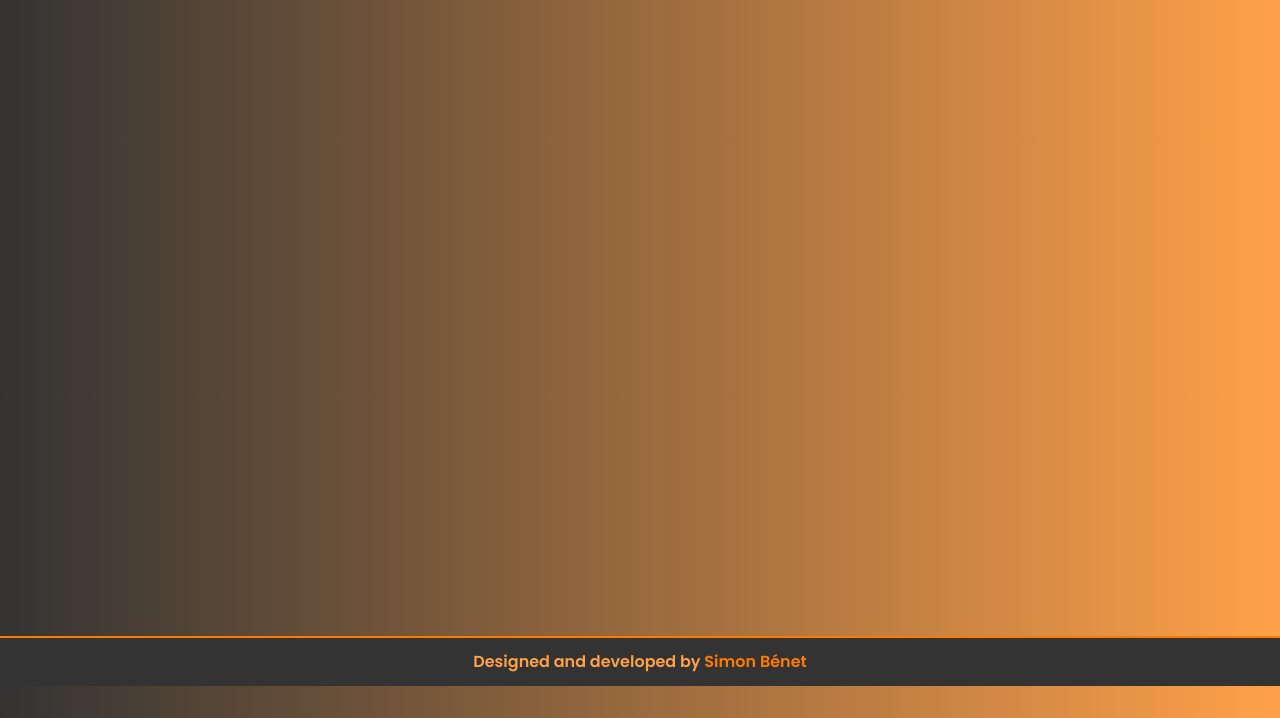
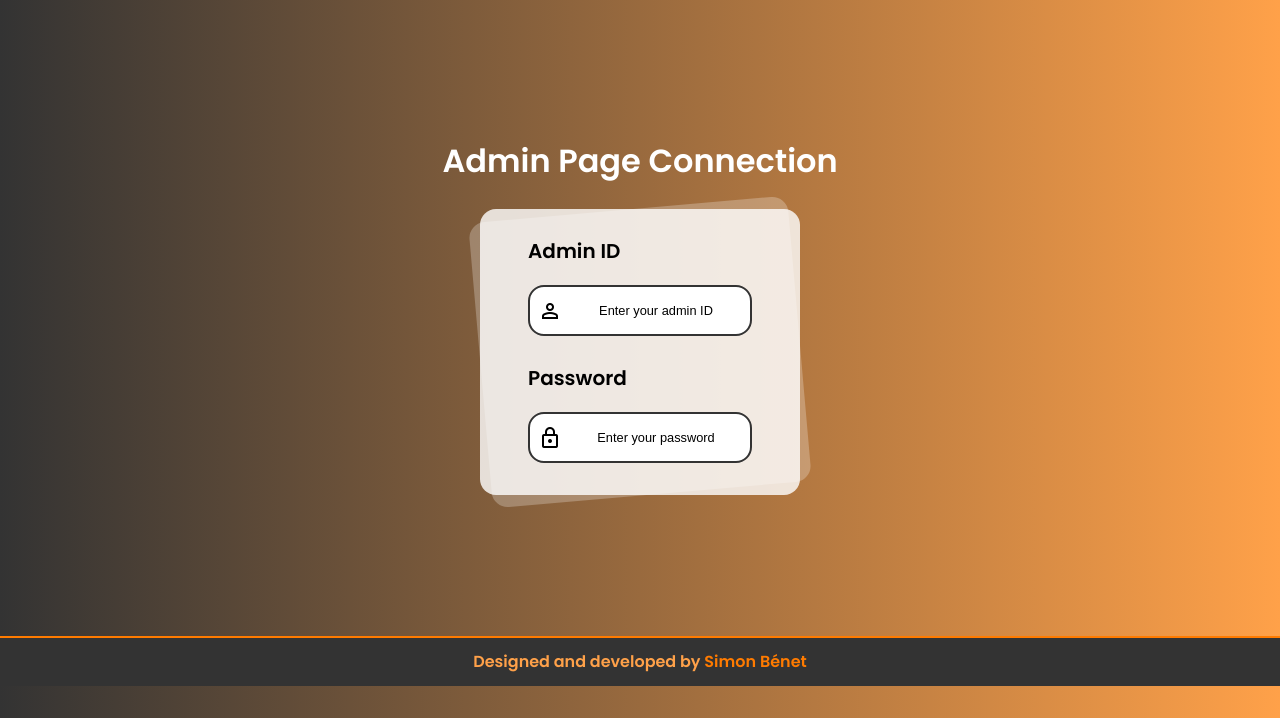
Before and after one commit to SimonBnt/Contact-form, a PHP site: page /adminPageConnection.php in a window 1280 px wide. Shown: the part 114-832 px from the top of the page. Run offline with PHP 8.4, Linux system fonts and the light colour scheme; a stand-in replaces the project's code that opens the database connection.

Commit message:
admin page connection scss done

```diff
--- a/adminPageConnection.php
+++ b/adminPageConnection.php
@@ -52,7 +52,35 @@
     <?php
     ?>
 
-    <main>
+    <main id="adminConnectionPageMain">
+        <!-- ---- // ADMIN CONNECTION FORM // ---- -->
+
+        <h1>Admin Page Connection</h1>
+
+        <form action="" method="POST" id="adminConnectionForm">
+            <div class="labelsInputsContainers">
+                <label for="adminId">Admin ID</label>
+                <div class="inputContainers">
+                    <span class="material-symbols-outlined">person</span>
+                    <input type="text" name="adminId" aria-describedby="idError idValidation" placeholder="Enter your admin ID" required>
+                    <div class="validationErrorMessagesContainers">
+                        <p class="validationMessage"></p>
+                        <p class="errorMessage"></p>
+                    </div>
+                </div>
+            </div>
+            <div class="labelsInputsContainers">
+                <label for="adminPassword">Password</label>
+                <div class="inputContainers">
+                    <span class="material-symbols-outlined">lock</span>
+                    <input type="text" name="adminPassword" aria-describedby="passwordError passwordValidation" placeholder="Enter your password" required>
+                    <div class="validationErrorMessagesContainers">
+                        <p class="validationMessage"></p>
+                        <p class="errorMessage"></p>
+                    </div>
+                </div>
+            </div>
+        </form>
     </main>
     <footer>
         <div id="myLink">
--- /dev/null
+++ b/src/sass/components/_adminConnectionForm.scss
@@ -0,0 +1,86 @@
+#adminConnectionPageMain {
+    height: 80dvh;
+    display: flex;
+    flex-direction: column;
+    text-align: center;
+    justify-content: center;
+    align-items: center;
+    font-family: 'Poppins', sans-serif;
+
+    h1 {
+        color: white;
+        margin-bottom: 2rem;
+
+        @include respondTo(md) {
+            font-size: 2rem;
+
+        }
+    }
+
+    #adminConnectionForm {
+        border-radius: 1rem;
+        background: rgba(255, 255, 255, 0.8);
+        padding: 2rem 3rem 2rem 3rem;
+        position: relative;
+        max-width: 320px;
+        height: fit-content;
+        display: flex;
+        flex-direction: column;
+        gap: 2rem;
+
+        &::before {
+            display: none;
+
+            @media (min-width: 360px) {
+                display: block;
+                content: "";
+                position: absolute;
+                background: rgba(255, 255, 255, .25);
+                inset: 0;
+                transform: rotate(-5deg);
+                z-index: -1;
+                border-radius: 1rem;
+            }
+        }
+    }
+
+    .labelsInputsContainers {
+        display: flex;
+        flex-direction: column;
+        gap: 1.5rem;
+
+        label {
+            align-self: flex-start;
+            font-size: 1.25rem;
+        }
+
+        .inputContainers {
+            display: flex;
+            align-self: flex-start;
+            align-items: center;
+            justify-content: center;
+            text-align: center;
+            gap: 0 0.5rem;
+            border: solid #333 2px;
+            border-radius: 1rem;
+            background-color: #fff;
+
+            span {
+                margin-left: 0.5rem;
+            }
+
+            input {
+                text-align: center;
+                border: none;
+                outline: none;
+                padding: 1rem 1.5rem;
+                border-radius: 1rem;
+                width: 100%;
+                font-size: 0.8rem;
+                transition: background 0.5s;
+                background-color: #fff;
+            }
+        }
+
+    }
+}
--- a/src/sass/layout/_main.scss
+++ b/src/sass/layout/_main.scss
@@ -17,7 +17,7 @@ main {
 
     .formMainContainer {
         min-height: 600px;
-        background: rgba(255, 255, 255, 0.7);
+        background: rgba(255, 255, 255, 0.8);
         padding: 2rem 3rem 2rem 3rem;
         border-radius: 1rem;
         position: relative;
--- a/src/sass/styles.scss
+++ b/src/sass/styles.scss
@@ -3,3 +3,5 @@
 @import "base/reset";
 
 @import "layout/header", "layout/main", "layout/default", "layout/footer";
+
+@import "components/adminConnectionForm";
```
Also changed, not shown: assets/css/styles.min.css, 1 other file.
